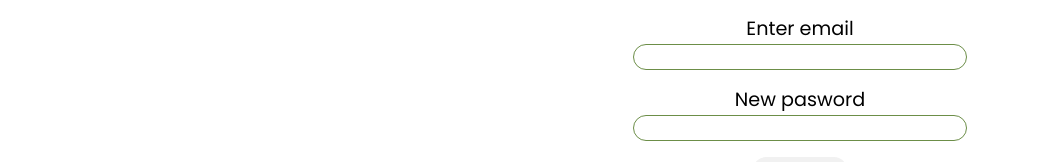
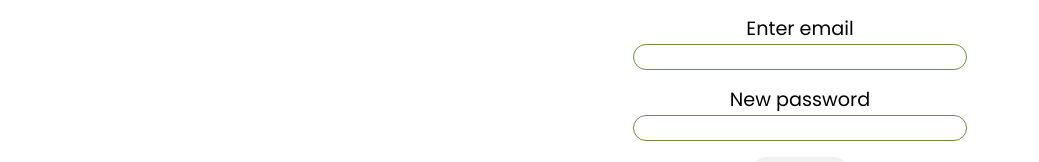
Before and after one commit to FilipToczynski/Bellycious, a React (Create React App) app: page /profile in a window 1280 px wide. Shown: the part 185-347 px from the top of the page, without its empty margins (0-1039 px from the left). Built offline with nearby package versions, Linux system fonts and the light colour scheme; a web font is replaced by a local one.

Commit message:
profile test

```diff
--- a/src/routes/Profile/Profile.tsx
+++ b/src/routes/Profile/Profile.tsx
@@ -61,18 +61,18 @@ const Profile = () => {
           <form className="profile__form" onSubmit={submitReset}>
             {ress && <p>Password Changed!</p>}
             <h1 className="profile__header">Reset Password</h1>
-            <label htmlFor="email" className="register__label">
+            <label htmlFor="email" className="register__label" aria-label="label">
               Enter email
             </label>
             <input
               className="profile__input"
               type="email"
-              id="email"
+              aria-label="input"
               required
               autoComplete="on"
             ></input>
-            <label htmlFor="password" className="profile__label">
-              New pasword
+            <label htmlFor="password" className="profile__label" aria-label="label">
+              New password
             </label>
             <input
               onChange={(e: React.ChangeEvent<HTMLInputElement>) =>
@@ -80,6 +80,7 @@ const Profile = () => {
               }
               className="profile__input"
               type="password"
+              aria-label="input"
               id="password"
               required
               autoComplete="on"
```
Also changed, not shown: 1 other file (tests, documents, lock files or other folders).
